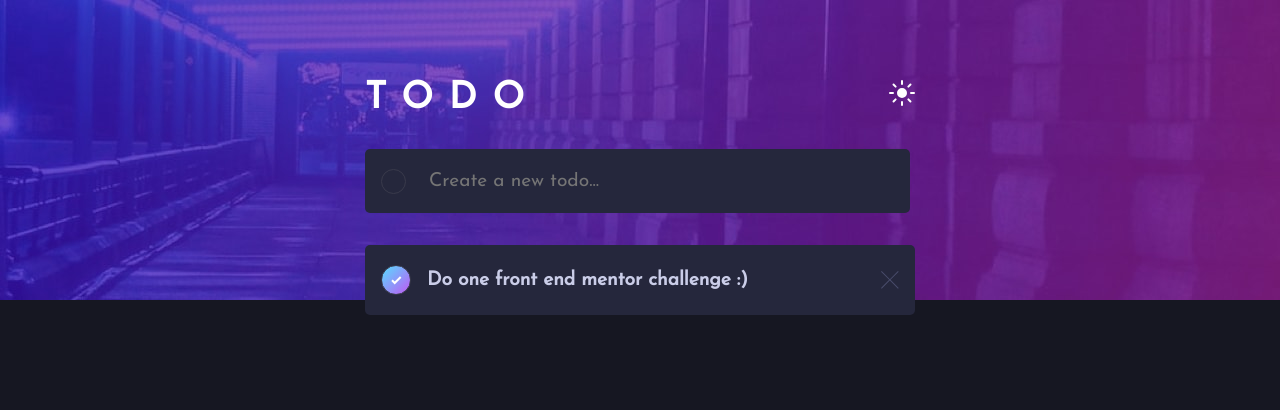
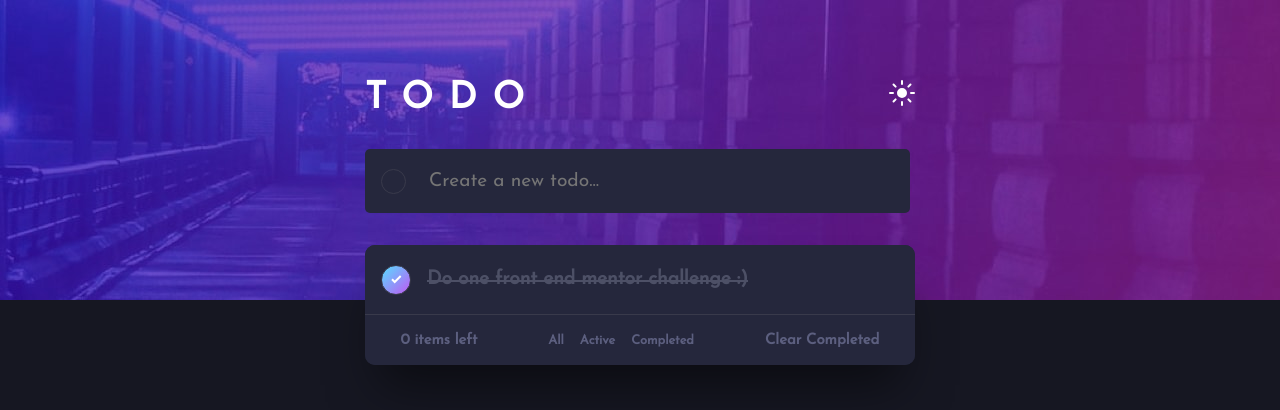
Before and after one commit to selly361/FrontEndMentor-Todo-App, a React (Create React App) app: page / in a window 1280 px wide. Shown: the top 410 px of the page. Built offline with nearby package versions, Linux system fonts and the light colour scheme.

Commit message:
added some stuff

```diff
--- a/src/components/TodoStuff/Todo/Todo.jsx
+++ b/src/components/TodoStuff/Todo/Todo.jsx
@@ -1,10 +1,12 @@
-import React from "react";
+import React, { useEffect } from "react";
 import { ReactComponent as CheckIcon } from "../../../assets/images/icon-check.svg";
 import { ReactComponent as CrossIcon } from "../../../assets/images/icon-cross.svg";
 import "./todo.styles.scss";
 
+
 const Todo = ({ todo, completed, id, setTodosData, todosData }) => {
   let copy = todosData;
+
 
   const handleDelete = () => {
     copy = copy.filter((todo) => todo.id !== id);
@@ -12,14 +14,17 @@ const Todo = ({ todo, completed, id, setTodosData, todosData }) => {
   };
 
   const handleComplete = () => {
-    let todo = copy.find(todo => todo.id === id)
-    todo.complete = !todo.complete
-    setTodosData(copy)
-  };
+    let foundTodo = copy.find((todo) => todo.id === id);
+
+    foundTodo.completed = !foundTodo.completed
+
+    localStorage.setItem("todos", JSON.stringify(copy))
+    setTodosData(JSON.parse(localStorage.getItem("todos")))
+};
 
   return (
     <div className="todo-container">
-      <span>
+      <span className={completed ? "completed-span" : 'uncompleted-span'}>
         {completed ? (
           <div className="completed" onClick={handleComplete}>
             <CheckIcon />
@@ -29,7 +34,7 @@ const Todo = ({ todo, completed, id, setTodosData, todosData }) => {
         )}{" "}
         <h2>{todo}</h2>
       </span>
-      <CrossIcon onClick={handleDelete} className="cross-icon"  />
+      <CrossIcon onClick={handleDelete} className="cross-icon" />
     </div>
   );
 };
--- a/src/components/TodoStuff/Todo/todo.styles.scss
+++ b/src/components/TodoStuff/Todo/todo.styles.scss
@@ -1,3 +1,5 @@
+
+
 .todo-container {
     width: 100%;
     height: 70px;
@@ -10,26 +12,37 @@
     font-size: .8rem;
     padding: 0 1rem;
     align-items: center;
+    transition: background-color 1s ease;
+    border-bottom: 1px solid var(--color-border);
+
+    .cross-icon {
+        display: none;
+        cursor: pointer;
+    }
+
+    &:hover .cross-icon {
+        display: initial;
+    }
 
     span:first-child {
         display: flex;
         align-items: center;
         gap: 1rem;
+
+        h2 {
+            transition: color 1s;
+        }
     }
 
 
     &:first-child {
-        border-top-right-radius: 5px;
-        border-top-left-radius: 5px;
+        border-top-right-radius: 10px;
+        border-top-left-radius: 10px;
     }
 
 
-    &:last-child {
-        border-bottom-right-radius: 5px;
-        border-bottom-left-radius: 5px;
-    }
 
-    .uncompleted {
+    .completed, .uncompleted {
         height: 30px;
         width: 30px;
         border-radius: 50%;
@@ -38,13 +51,56 @@
         left: 1rem;
         align-self: center;
         transition: border 1s;
+        cursor: pointer;
+
+        &:active {
+            border: 2px dashed var(--normal-text-color)
+        }
     }
 
 
+
     .completed {
-        @extend .uncompleted;
         display: grid;
         place-items: center;
         background: linear-gradient(to bottom right, hsl(192, 100%, 67%), hsl(280, 87%, 65%));
+
+
     }
 }
+
+
+.completed-span {
+
+    h2 {
+        position: relative;
+        transition: text-decoration 1s;
+        color: var(--completed-text-color);
+
+
+      &::after {
+        transition: background 1s ease;
+        content: ' ';
+        position: absolute;
+        top: 50%;
+        left: 0;
+        width: 100%;
+        height: 2px;
+        background: var(--completed-text-color);
+        animation-name: lineThrough;
+        animation-duration: 1s;
+        animation-timing-function: linear;
+        animation-iteration-count: 1;
+        animation-fill-mode: both;
+      }
+    }
+}
+
+
+
+
+
+  @keyframes lineThrough{
+    0%   { width : 0; }
+    100% { width: 100%; }
+  }
--- a/src/components/TodoStuff/Todos/Todos.jsx
+++ b/src/components/TodoStuff/Todos/Todos.jsx
@@ -1,41 +1,95 @@
 import React, { useEffect, useState, useRef } from "react";
 import TodoHeader from "../TodoHeader/TodoHeader";
 import "./todos.styles.scss";
-import { v4 as uuid } from 'uuid';
+import { v4 as uuid } from "uuid";
 import Todo from "../Todo/Todo";
+
+const Todos = () => {
+  let savedTodos = JSON.parse(localStorage.getItem("todos")) || [
+    {
+      todo: "Do one front end mentor challenge :)",
+      completed: true,
+      id: uuid(),
+    },
+  ];
+
+  const [todosData, setTodosData] = useState(savedTodos);
+  const [todosToRender, setTodosToRender] = useState(todosData);
+  const [todoText, setTodoText] = useState("");
+  const [filterType, setFilterType] = useState("all");
+
+  useEffect(() => {
+    localStorage.setItem("todos", JSON.stringify(todosData));
+  }, [todosData]);
+
+  const filterTodos = () => {
+    let copy = todosData;
+    if(filterType == "all"){
+      return copy
+    } else if(filterType == 'active'){
+      return copy.filter(todo => todo.complete)
+    } else if(filterType == "completed"){
+      return copy.filter(todo => todo.complete)
+
+    }
+}
+
+  useEffect(() => {
+    let copy = filterTodos()
+    setTodosToRender(copy)
+  }, [filterType]);
 
 
 
-const Todos = () => {
-  let savedTodos = JSON.parse(localStorage.getItem("todos")) || [{ todo: "Do one front end mentor challenge :)", completed: true, id: uuid() }]
 
+  const handleOnKeyPress = (e) => {
+    if (e.key == "Enter" && e.target.value.trim()) {
+      setTodosData((prev) => [
+        ...prev,
+        { todo: todoText, completed: false, id: uuid() },
+      ]);
+      setTodoText("");
+    }
+  };
 
-  const [todosData, setTodosData] = useState(savedTodos)
-  const [todoText, setTodoText] = useState("")
-
-
-  useEffect(() => {
-    localStorage.setItem("todos", JSON.stringify(todosData))
-  }, [todosData])
-
-
- const handleOnKeyPress = (e) => {
-    if(e.key == "Enter" && e.target.value.trim()){
-      setTodosData(prev => [...prev, { todo: todoText, completed: false, id: uuid() }])
-      setTodoText("")
-    }
-  }
+  const handleClearCompleted = () => {
+    let uncompletedTodos = todosData.filter((todo) => !todo.completed);
+    setTodosData(uncompletedTodos);
+  };
 
   return (
     <div className="Todos">
       <TodoHeader />
       <div className="add-todo-container">
-        <input value={todoText} placeholder="Create a new todo..." onKeyDown={handleOnKeyPress}  onChange={(e) => setTodoText(e.target.value)}  />
+        <input
+          value={todoText}
+          placeholder="Create a new todo..."
+          onKeyDown={handleOnKeyPress}
+          onChange={(e) => setTodoText(e.target.value)}
+        />
       </div>
-      <div>
-      {
-        todosData.map(todoItem => <Todo {...todoItem} key={todoItem.id} todosData={todosData} setTodosData={setTodosData} />)
-      }
+      <div className="todo-items-container">
+        {todosToRender.map((todoItem) => (
+          <Todo
+            {...todoItem}
+            key={todoItem.id}
+            todosData={todosData}
+            setTodosData={setTodosData}
+          />
+        ))}
+        <div className="bottom-section">
+          <h3>
+            {todosData.filter((todo) => !todo.completed).length} items left
+          </h3>
+          <div className="filter-container">
+            <h4 onClick={(e) => setFilterType("all")}>All</h4>
+            <h4 onClick={(e) => setFilterType("active")}>Active</h4>
+            <h4 onClick={(e) => setFilterType("completed")}>Completed</h4>
+          </div>
+          <div onClick={handleClearCompleted}>
+            <h3>Clear Completed</h3>
+          </div>
+        </div>
       </div>
     </div>
   );
--- a/src/components/TodoStuff/Todos/todos.styles.scss
+++ b/src/components/TodoStuff/Todos/todos.styles.scss
@@ -1,9 +1,52 @@
 .Todos {
     width: 550px;
-    margin: 5rem auto;
+    position: absolute;
+    top: 5rem;
+    left: 0;
+    right: 0;
+    margin: auto;
     display: flex;
     flex-flow: column;
     gap: 2rem;
+
+    .todo-items-container {
+        transition: 1s box-shadow;
+        box-shadow: var(--box-shadow);
+        border-radius: 10px;
+        background-color: var(--color-surface);
+
+        .bottom-section {
+            width: 100%;
+            height: 50px;
+            background-color: var(--color-surface);
+            color: hsl(235, 16%, 43%);
+            transition: background-color 1s ease;
+            border-bottom-right-radius: 10px;
+            border-bottom-left-radius: 10px;
+            display: flex;
+            align-items: center;
+            justify-content: space-around;
+            font-size: .8rem;
+
+            .filter-container {
+                display: flex;
+                align-items: center;
+                gap: 1rem;
+
+            }
+
+            div:last-child, div:nth-child(2) {
+                h3, h4 {
+                    transition: 1s color;
+                }
+                h3:hover, h4:hover {
+                    color: var(--color-text-active);
+                    cursor: pointer;
+                }
+
+            }
+        }
+    }
 
     .add-todo-container {
         position: relative;
@@ -55,4 +98,11 @@
 
     }
 
+
+    @media (max-width: 600px){
+        & {
+            width: 90vw;
+        }
+    }
+
 }
--- a/src/index.scss
+++ b/src/index.scss
@@ -16,7 +16,7 @@
   --color-surface: hsl(0, 0%, 100%);
   --color-border: #E3E4F1;
   --color-text-active: hsl(235, 19%, 35%);
-  --color-text-completed: hsl(233, 11%, 84%);
+  --completed-text-color: hsl(233, 11%, 84%);
   --color-text: hsl(235, 9%, 61%);
   --box-shadow: 0px 35px 50px -15px rgba(194, 195, 214, 0.5);
   --header-bg-image: url("./assets/images/bg-desktop-light.jpg");
```
